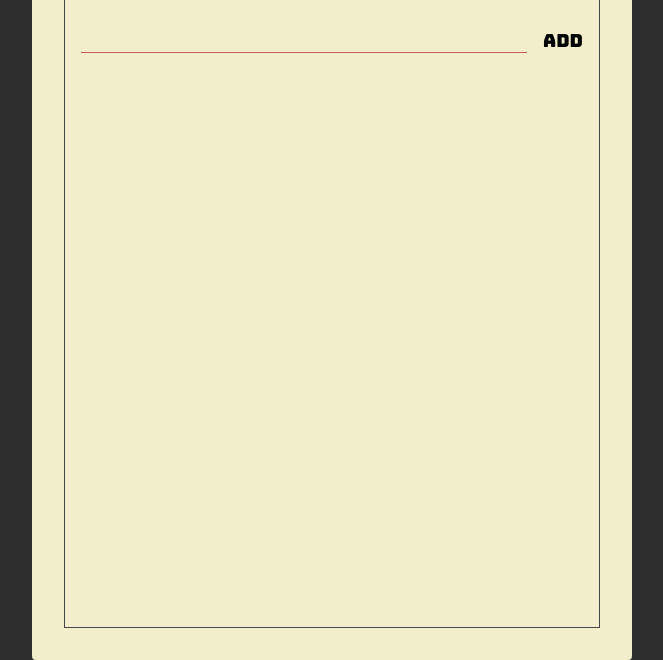
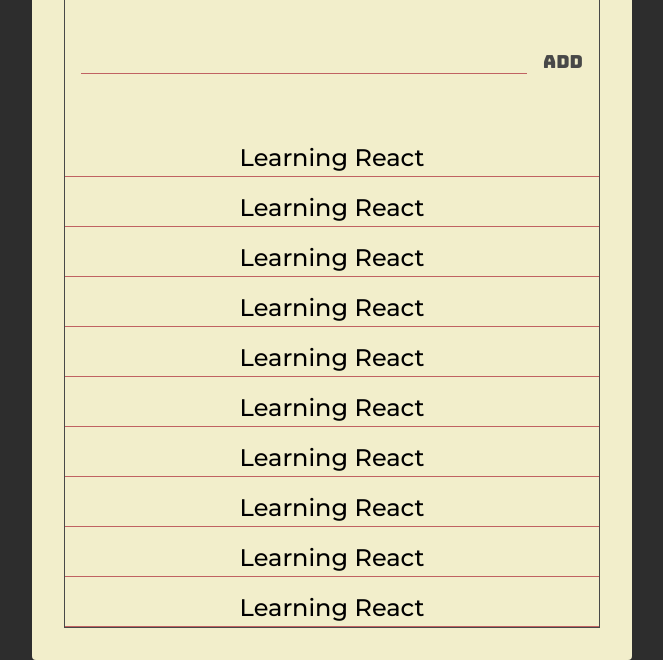
Before and after one commit to Auliya123/react-todolist-static, a website: page index.html in a window 1280 px wide. Shown: the part 140-800 px from the top of the page, without its empty margins (308-971 px from the left). Drawn offline with Linux system fonts and the light colour scheme.

Commit message:
todolist section

```diff
--- a/index.html
+++ b/index.html
@@ -15,15 +15,47 @@
     <div class="container">
       <div class="frame">
         <section class="header">
-          <button class="header-btn">Add</button>
+          <button class="header-btn main-black-color">Add</button>
           <h1 class="header-title">Todo Lists</h1>
           <button class="header-btn main-red-color">Clear</button>
         </section>
         <section class="add">
           <form class="add-form">
             <input type="text" class="add-input" />
-            <button class="add-btn">Add</button>
+            <button class="add-btn main-black-color">Add</button>
           </form>
+        </section>
+        <section class="todos">
+          <div class="todo">
+            <span class="todo-text">Learning React</span>
+          </div>
+          <div class="todo">
+            <span class="todo-text">Learning React</span>
+          </div>
+          <div class="todo">
+            <span class="todo-text">Learning React</span>
+          </div>
+          <div class="todo">
+            <span class="todo-text">Learning React</span>
+          </div>
+          <div class="todo">
+            <span class="todo-text">Learning React</span>
+          </div>
+          <div class="todo">
+            <span class="todo-text">Learning React</span>
+          </div>
+          <div class="todo">
+            <span class="todo-text">Learning React</span>
+          </div>
+          <div class="todo">
+            <span class="todo-text">Learning React</span>
+          </div>
+          <div class="todo">
+            <span class="todo-text">Learning React</span>
+          </div>
+          <div class="todo">
+            <span class="todo-text">Learning React</span>
+          </div>
         </section>
       </div>
     </div>
--- a/style.css
+++ b/style.css
@@ -4,10 +4,15 @@
 
 :root {
   --main-red-color: #c06262;
+  --main-black-color: #484848;
 }
 
 .main-red-color {
   color: var(--main-red-color);
+}
+
+.main-black-color {
+  color: var(--main-black-color);
 }
 
 html {
@@ -39,10 +44,11 @@
 }
 
 .frame {
-  border: 1px solid #484848;
+  border: 1px solid var(--main-black-color);
   height: 100%;
   display: flex;
   flex-direction: column;
+  justify-content: space-between;
 }
 
 .header {
@@ -56,6 +62,7 @@
   font-size: 3.6rem;
   font-family: "Montserrat", sans-serif;
   text-transform: lowercase;
+  color: var(--main-black-color);
 }
 
 .header-btn {
@@ -68,6 +75,13 @@
   outline: unset;
 }
 
+.header-btn.main-black-color:active {
+  text-shadow: 1px 1px 2px var(--main-black-color);
+}
+
+.header-btn.main-red-color:active {
+  text-shadow: 1px 1px 2px var(--main-red-color);
+}
 .add {
   padding: 16px;
 }
@@ -99,3 +113,29 @@
   border: unset;
   outline: unset;
 }
+
+.add-btn.main-black-color:active {
+  text-shadow: 1px 1px 2px var(--main-black-color);
+}
+
+.todos {
+  display: flex;
+  flex-direction: column;
+}
+
+.todo {
+  position: relative;
+  flex: 1 0 auto;
+  text-align: center;
+  min-height: 34px;
+  margin: 16px 0 0;
+  font-family: "Montserrat", sans-serif;
+  font-size: 24px;
+  border-bottom: 1px solid var(--main-red-color);
+}
+
+.todo-text {
+  position: absolute;
+  left: 50%;
+  transform: translate(-50%);
+}
```
